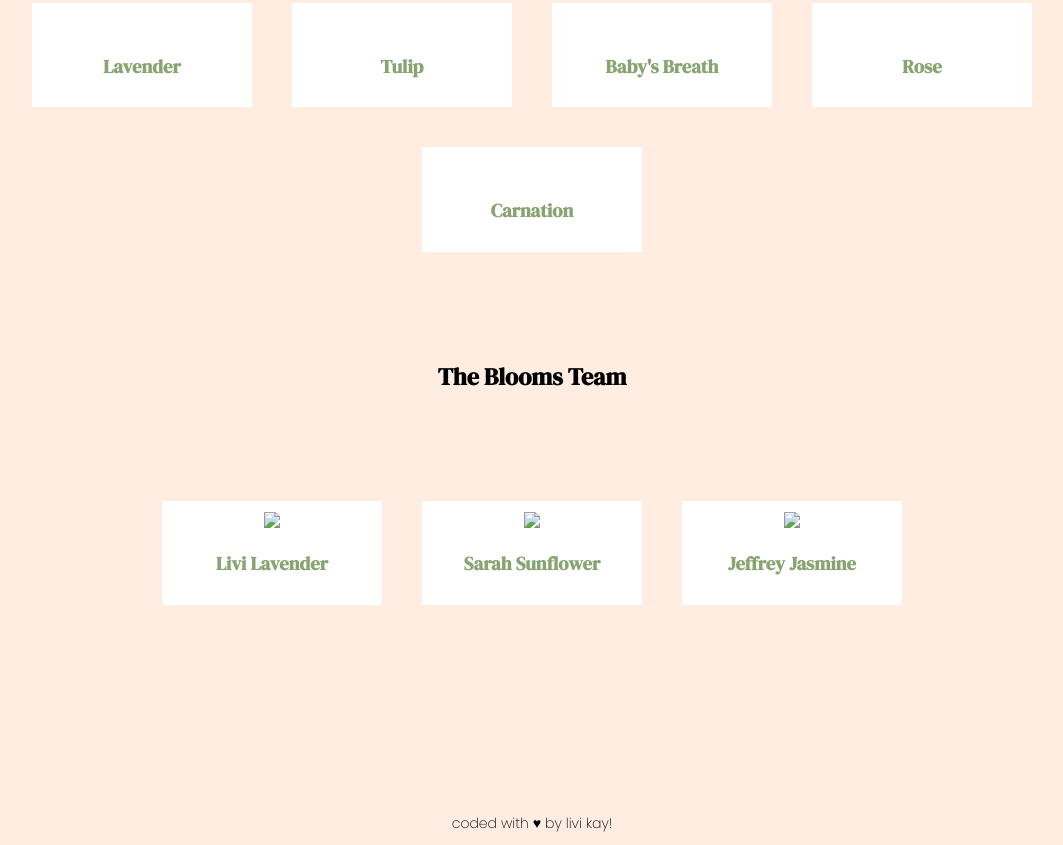
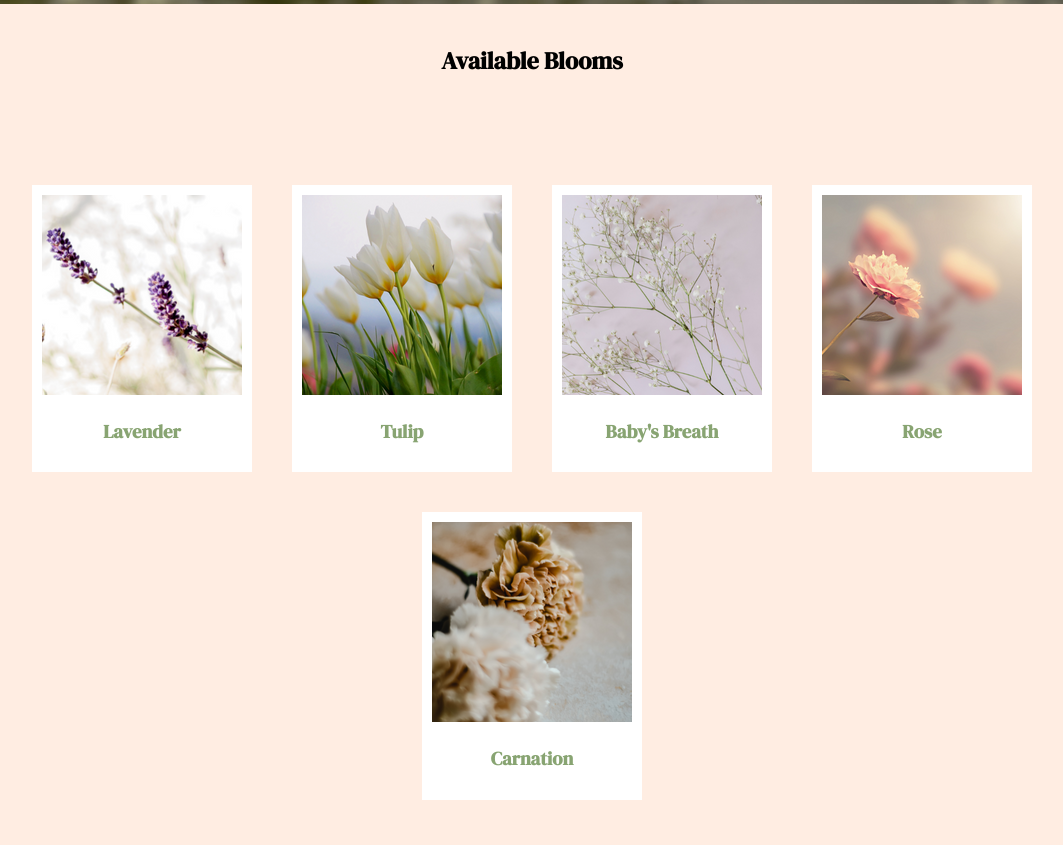
Before and after one commit to silkieweb/livisblooms, a plain HTML site: page index.html in a window 1280 px wide. Shown: the part 812-1657 px from the top of the page, without its empty margins (108-1171 px from the left). Drawn offline with Linux system fonts and the light colour scheme; files whose address does not match are found by name.

Commit message:
updated image links!

```diff
--- a/index.html
+++ b/index.html
@@ -13,7 +13,7 @@
     <header>
 
       <div class="logo">
-        <img src="images/logo.png" alt="Livi's Blooms Logo">
+        <img src="logo.png" alt="Livi's Blooms Logo">
       </div>
 
       <nav role="presentation">
@@ -41,27 +41,27 @@
       <h2>Available Blooms</h2>
       <div class="AvailableFlowers">
         <div class="Flower">
-          <img src="images/lavender.png" alt="">
+          <img src="lavender.png" alt="">
           <h3>Lavender</h3>
         </div>
 
         <div class="Flower">
-          <img src="images/tulip.png"alt="">
+          <img src="tulip.png"alt="">
           <h3>Tulip</h3>
         </div>
 
         <div class="Flower">
-          <img src="images/babysbreath.png" alt="">
+          <img src="babysbreath.png" alt="">
           <h3>Baby's Breath</h3>
         </div>
 
         <div class="Flower">
-          <img src="images/rose.png" alt="">
+          <img src="rose.png" alt="">
           <h3>Rose</h3>
         </div>
 
         <div class="Flower">
-          <img src="images/carnation.png" alt="">
+          <img src="carnation.png" alt="">
           <h3>Carnation</h3>
         </div>
 
@@ -72,17 +72,17 @@
       <h2 id="BloomsTeam">The Blooms Team</h2>
       <div class="Team">
         <div class="Member">
-          <img src="images/teammember.png">
+          <img src="teammember.png">
           <h3>Livi Lavender</h3>
         </div>
 
         <div class="Member">
-          <img src="images/teammember.png">
+          <img src="teammember.png">
           <h3>Sarah Sunflower</h3>
         </div>
 
         <div class="Member">
-          <img src="images/teammember.png">
+          <img src="teammember.png">
           <h3>Jeffrey Jasmine</h3>
         </div>
 
```
